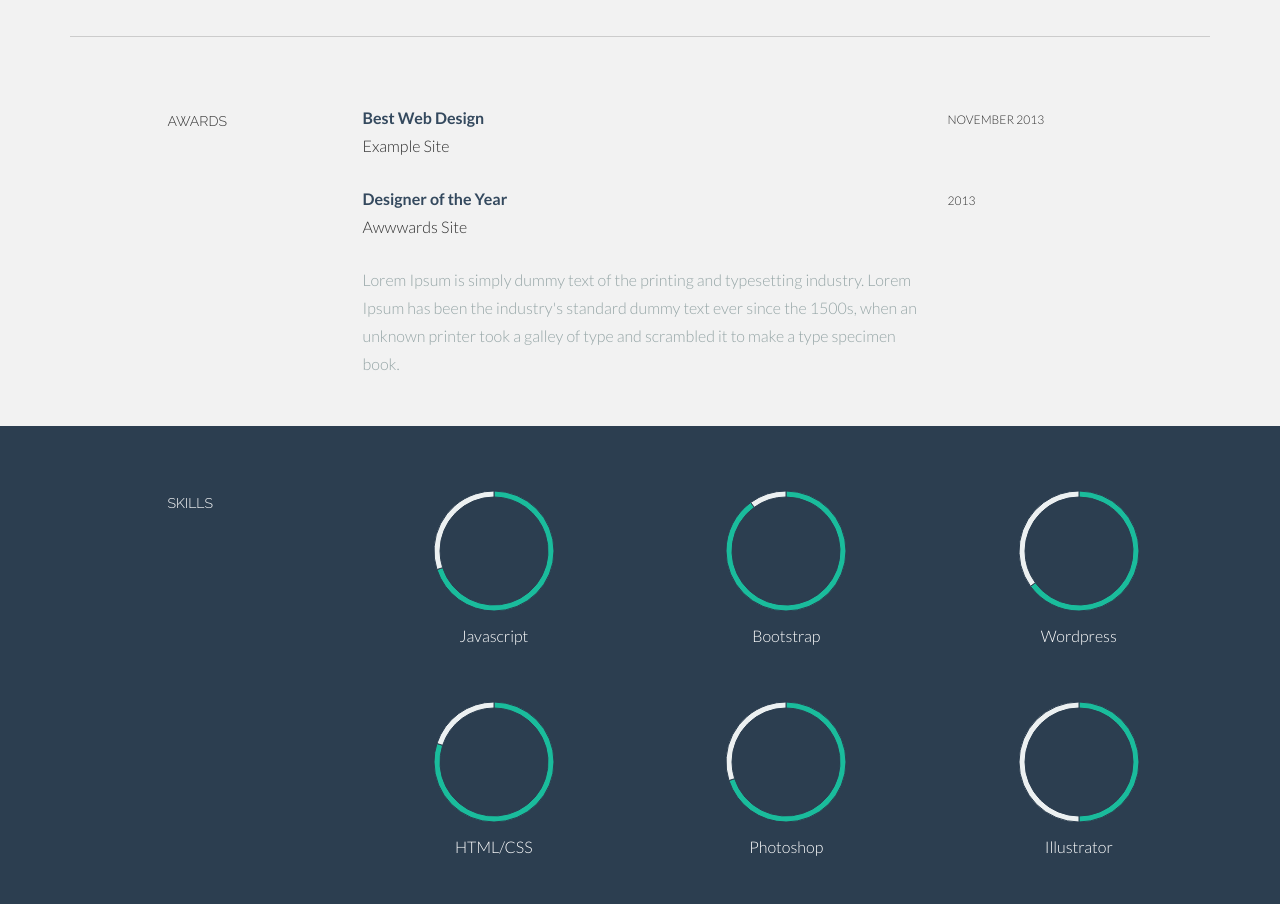
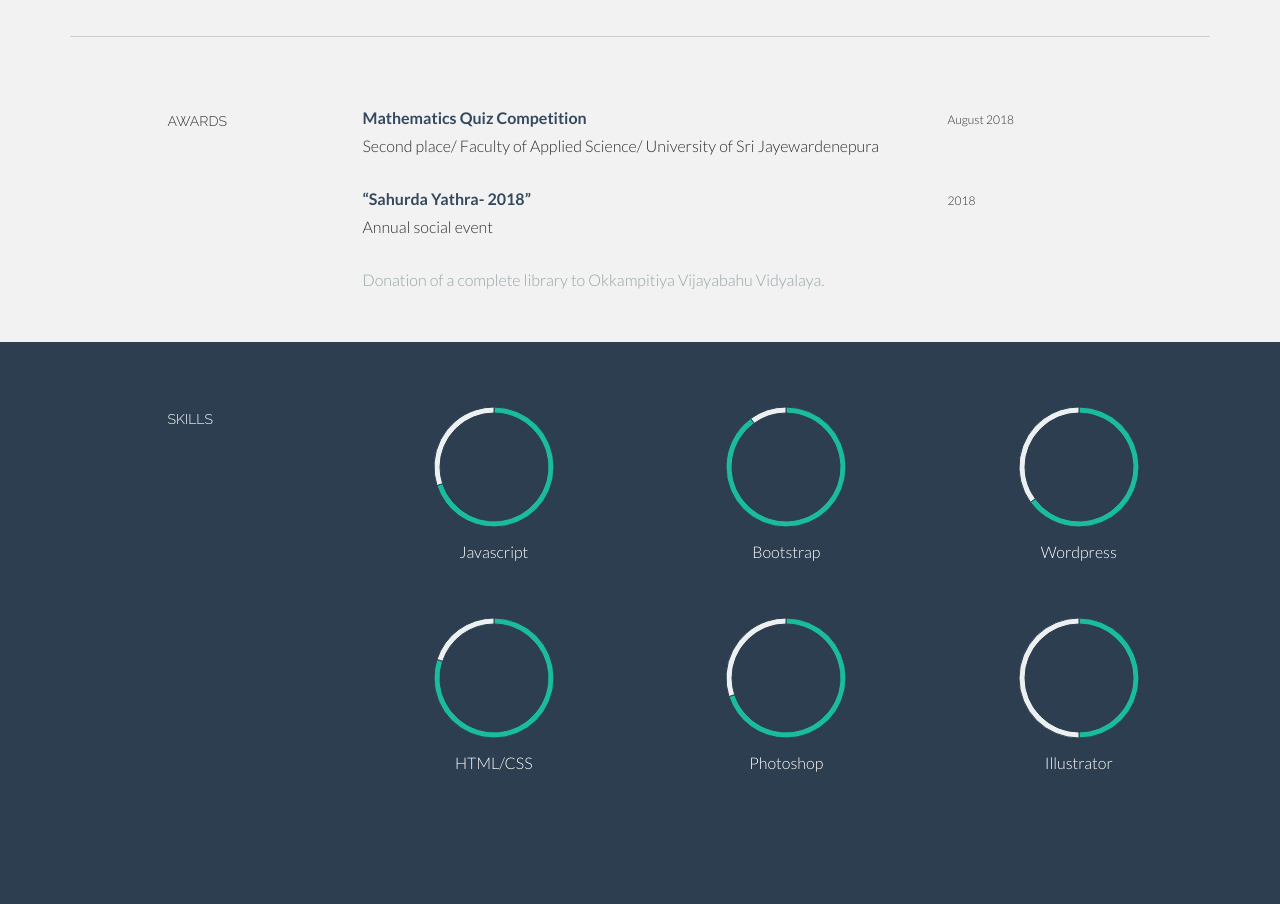
Before and after one commit to kusalkavindakd/create-a-cv, a plain HTML site: page index.html in a window 1280 px wide. Shown: the part 979-1883 px from the top of the page. Drawn offline with Linux system fonts and the light colour scheme.

Commit message:
change the award description and add my details on it

```diff
--- a/index.html
+++ b/index.html
@@ -198,26 +198,28 @@
       </div>
       <div class="col-lg-6">
         <p>
-          <t>Best Web Design</t><br/> Example Site <br/>
+          <t>Mathematics Quiz Competition</t><br/> Second place/
+          Faculty of Applied Science/
+          University of Sri Jayewardenepura  <br/>
         </p>
       </div>
       <div class="col-lg-3">
         <p>
-          <sm>NOVEMBER 2013</sm>
+          <sm>August 2018</sm>
         </p>
       </div>
 
       <div class="col-lg-6 col-lg-offset-3">
         <p>
-          <t>Designer of the Year</t><br/> Awwwards Site
+          <t>“Sahurda Yathra- 2018”</t><br/> Annual social event
         </p>
         <p>
-          <more>Lorem Ipsum is simply dummy text of the printing and typesetting industry. Lorem Ipsum has been the industry's standard dummy text ever since the 1500s, when an unknown printer took a galley of type and scrambled it to make a type specimen book.</more>
+          <more>Donation of a complete library to Okkampitiya Vijayabahu Vidyalaya.</more>
         </p>
       </div>
       <div class="col-lg-3">
         <p>
-          <sm>2013</sm>
+          <sm>2018</sm>
         </p>
       </div>
 
```
